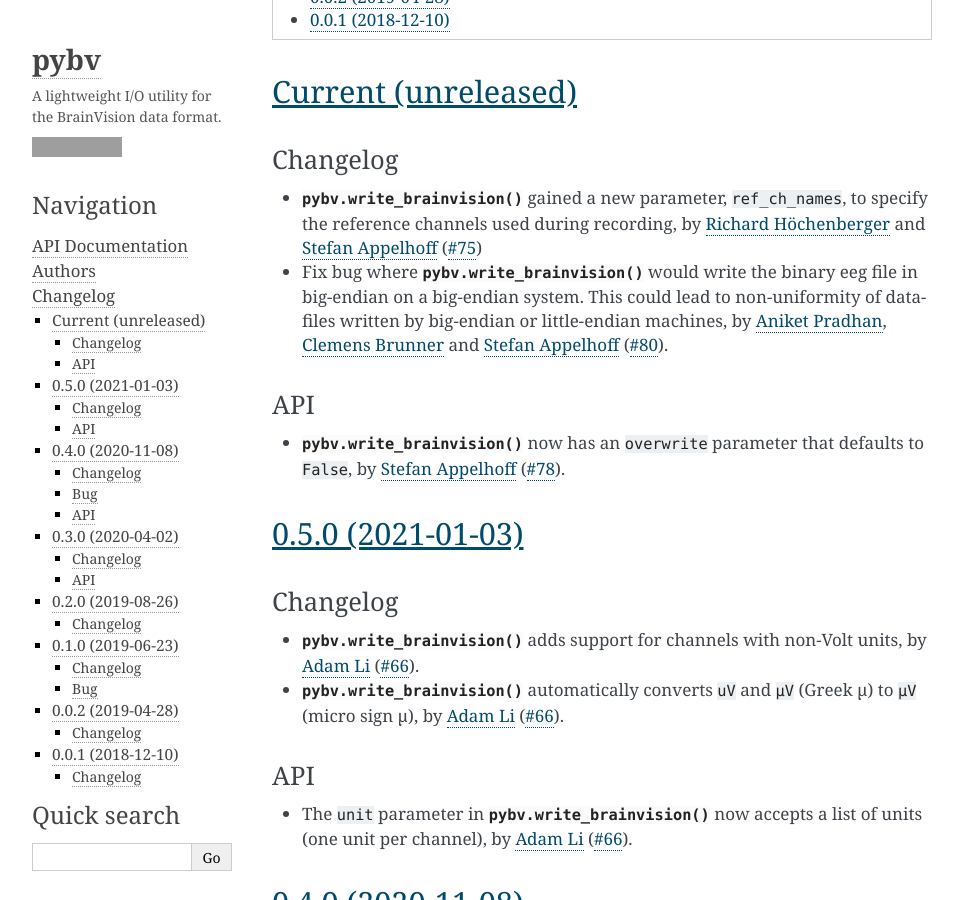
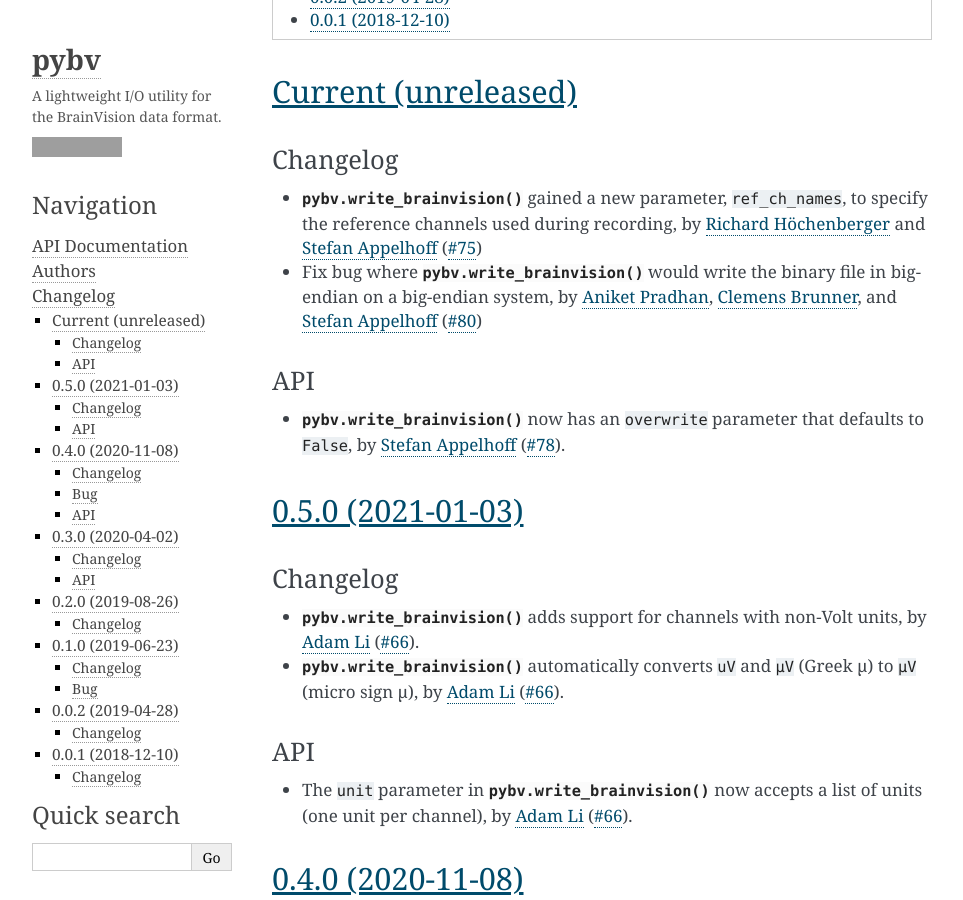
Before and after one commit to bids-standard/pybv, a Sphinx documentation site: the page built from docs/changelog.rst, in a window 1280 px wide and 900 px high, scrolled down 679 px. Shown: the whole window, without its empty margins (148-1111 px from the left). Built offline with Sphinx 7.4.7, drawn with Linux system fonts in a browser that asks for light colours; grey boxes are pictures that could not be loaded.

Commit message:
Update docs/changelog.rst
Co-authored-by: Clemens Brunner <clemens.brunner@gmail.com>

```diff
--- a/docs/changelog.rst
+++ b/docs/changelog.rst
@@ -34,7 +34,7 @@ Changelog
 ~~~~~~~~~
 
 - :func:`pybv.write_brainvision` gained a new parameter, ``ref_ch_names``, to specify the reference channels used during recording, by `Richard Höchenberger`_ and `Stefan Appelhoff`_ (:gh:`75`)
-- Fix bug where :func:`pybv.write_brainvision` would write the binary eeg file in big-endian on a big-endian system. This could lead to non-uniformity of data-files written by big-endian or little-endian machines, by `Aniket Pradhan`_, `Clemens Brunner`_ and `Stefan Appelhoff`_ (:gh:`80`).
+- Fix bug where :func:`pybv.write_brainvision` would write the binary file in big-endian on a big-endian system, by `Aniket Pradhan`_, `Clemens Brunner`_, and `Stefan Appelhoff`_ (:gh:`80`)
 
 API
 ~~~
```
